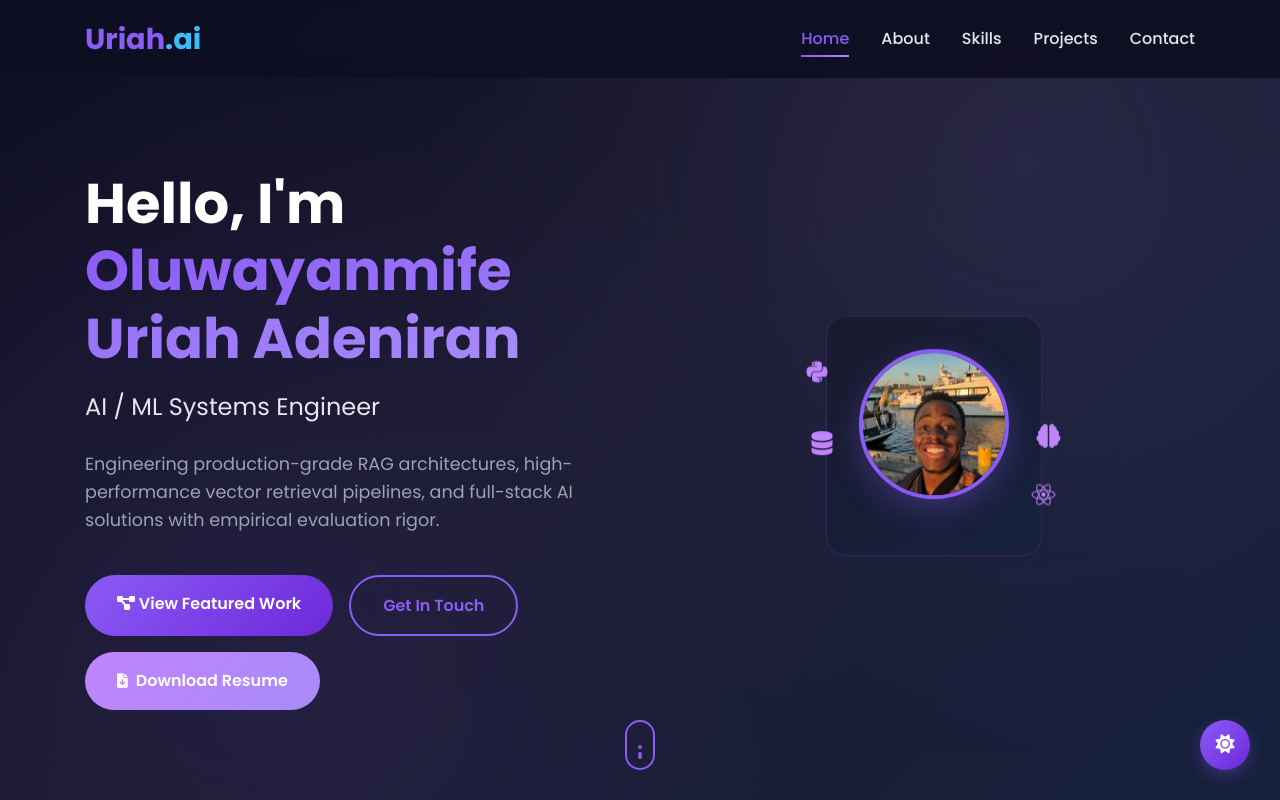
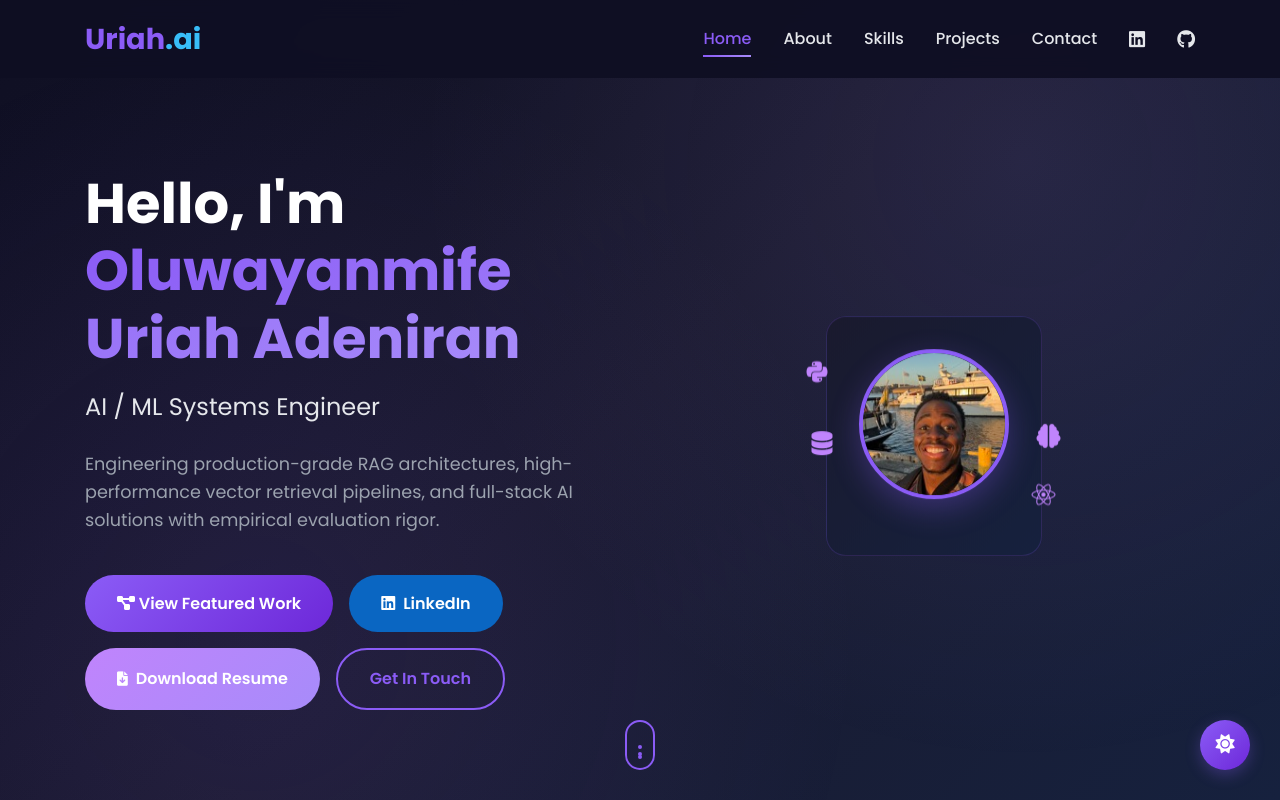
Before and after one commit to oluwayanmife065/my_portfolio, a plain HTML site: page index.html in a window 1280 px wide. Shown: the top 800 px of the page. Drawn offline with Linux system fonts and the light colour scheme.

Commit message:
Add LinkedIn buttons and profile links across navbar, hero, contact, and footer

```diff
--- a/index.html
+++ b/index.html
@@ -20,6 +20,8 @@
                 <a href="#skills" class="nav-link">Skills</a>
                 <a href="#projects" class="nav-link">Projects</a>
                 <a href="#contact" class="nav-link">Contact</a>
+                <a href="https://www.linkedin.com/in/uriah-adeniran/" target="_blank" rel="noopener noreferrer" class="nav-link nav-social" title="LinkedIn Profile"><i class="fab fa-linkedin"></i></a>
+                <a href="https://github.com/oluwayanmife065" target="_blank" rel="noopener noreferrer" class="nav-link nav-social" title="GitHub Profile"><i class="fab fa-github"></i></a>
             </div>
             <div class="hamburger">
                 <span class="bar"></span>
@@ -38,10 +40,13 @@
                 <p>Engineering production-grade RAG architectures, high-performance vector retrieval pipelines, and full-stack AI solutions with empirical evaluation rigor.</p>
                 <div class="hero-buttons">
                     <a href="#projects" class="btn btn-primary"><i class="fas fa-project-diagram"></i> View Featured Work</a>
-                    <a href="#contact" class="btn btn-secondary">Get In Touch</a>
+                    <a href="https://www.linkedin.com/in/uriah-adeniran/" class="btn btn-linkedin" target="_blank" rel="noopener noreferrer" title="Connect on LinkedIn">
+                        <i class="fab fa-linkedin"></i> LinkedIn
+                    </a>
                     <a href="resume.pdf?v=2026-latest" class="btn btn-resume" download="Oluwayanmife_Uriah_Adeniran_Resume.pdf" title="Download latest Resume PDF">
                         <i class="fas fa-file-download"></i> Download Resume
                     </a>
+                    <a href="#contact" class="btn btn-secondary">Get In Touch</a>
                 </div>
             </div>
             <div class="hero-image">
@@ -625,6 +630,13 @@
                             </div>
                         </div>
                         <div class="contact-method">
+                            <i class="fab fa-linkedin"></i>
+                            <div>
+                                <h4>LinkedIn</h4>
+                                <p><a href="https://www.linkedin.com/in/uriah-adeniran/" target="_blank" rel="noopener noreferrer" style="color: var(--light-purple); text-decoration: none;">linkedin.com/in/uriah-adeniran</a></p>
+                            </div>
+                        </div>
+                        <div class="contact-method">
                             <i class="fas fa-map-marker-alt"></i>
                             <div>
                                 <h4>Location</h4>
@@ -634,8 +646,8 @@
                     </div>
 
                     <div class="social-links">
-                        <a href="https://github.com/Uriahadeniran09" class="social-link" target="_blank"><i class="fab fa-github"></i></a>
-                        <a href="https://www.linkedin.com/in/uriah-adeniran/" class="social-link" target="_blank"><i class="fab fa-linkedin"></i></a>
+                        <a href="https://github.com/oluwayanmife065" class="social-link" target="_blank" rel="noopener noreferrer" title="GitHub"><i class="fab fa-github"></i></a>
+                        <a href="https://www.linkedin.com/in/uriah-adeniran/" class="social-link" target="_blank" rel="noopener noreferrer" title="LinkedIn"><i class="fab fa-linkedin"></i></a>
                         <a href="#" class="social-link" id="copyEmail" title="Click to copy email address"><i class="fas fa-envelope"></i></a>
                     </div>
                 </div>
@@ -681,6 +693,7 @@
                         <a href="#skills">Skills</a>
                         <a href="#projects">Projects</a>
                         <a href="#contact">Contact</a>
+                        <a href="https://www.linkedin.com/in/uriah-adeniran/" target="_blank" rel="noopener noreferrer"><i class="fab fa-linkedin"></i> LinkedIn</a>
                     </div>
                 </div>
             </div>
--- a/styles.css
+++ b/styles.css
@@ -276,6 +276,38 @@ body {
 
 .btn-resume i {
     font-size: 0.9rem;
+}
+
+.btn-linkedin {
+    background: #0A66C2;
+    color: white;
+    border: none;
+    display: inline-flex;
+    align-items: center;
+    gap: 0.5rem;
+}
+
+.btn-linkedin:hover {
+    background: #004182;
+    transform: translateY(-2px);
+    box-shadow: 0 10px 25px rgba(10, 102, 194, 0.4);
+    color: white;
+}
+
+.btn-linkedin i {
+    font-size: 1rem;
+}
+
+.nav-social {
+    color: var(--text-light);
+    font-size: 1.15rem;
+    display: flex;
+    align-items: center;
+    transition: color 0.3s ease;
+}
+
+.nav-social:hover {
+    color: var(--primary-purple) !important;
 }
 
 /* Profile Card */
```
